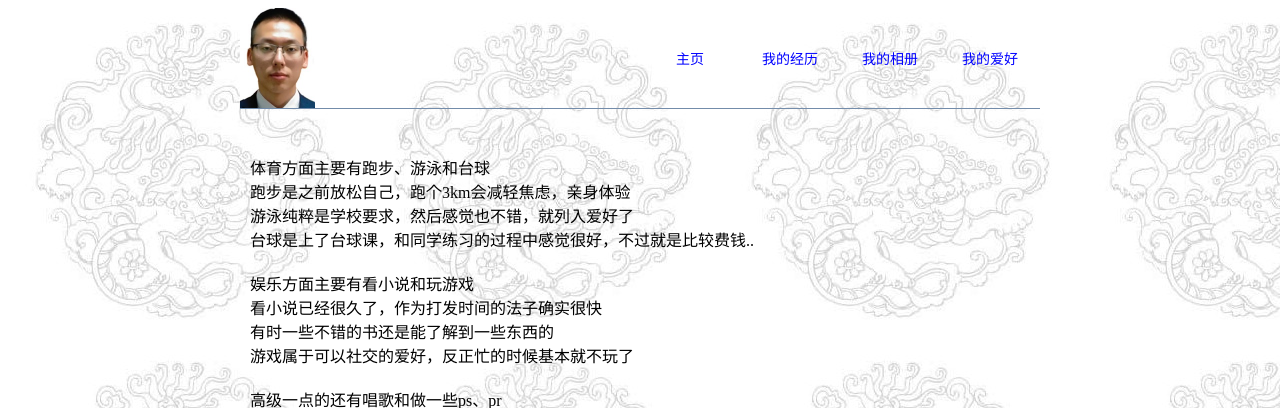
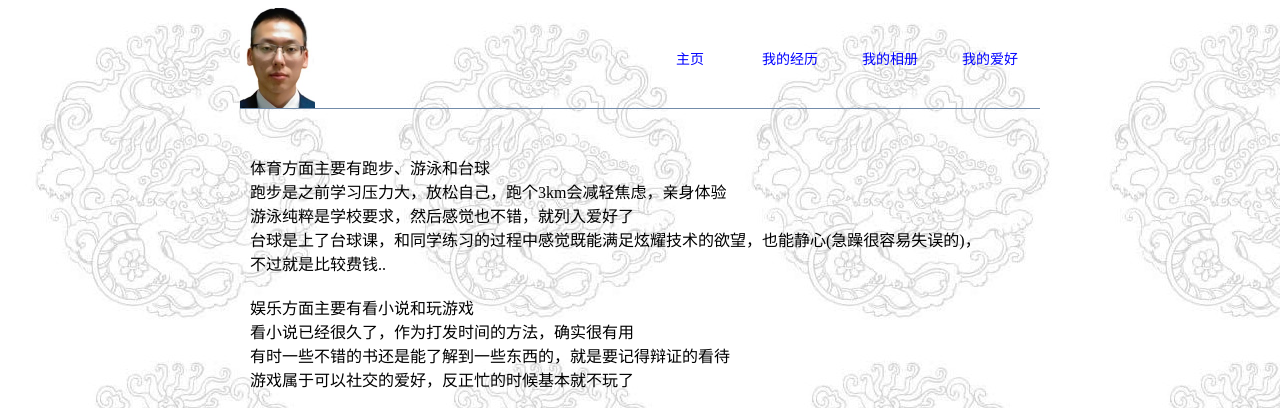
Before and after one commit to xuezz02/xuezz02.github.io, a plain HTML site: page hobby.html in a window 1280 px wide. Shown: the top 408 px of the page. Drawn offline with Linux system fonts and the light colour scheme.

Commit message:
Update hobby.html

```diff
--- a/hobby.html
+++ b/hobby.html
@@ -21,19 +21,19 @@
   <tr>
     <td><table width="760" border="0" cellspacing="10" cellpadding="0">
      <tr>
-        <td>
+       <td>
 	体育方面主要有跑步、游泳和台球<br>
-	跑步是之前放松自己，跑个3km会减轻焦虑，亲身体验<br>
+	跑步是之前学习压力大，放松自己，跑个3km会减轻焦虑，亲身体验<br>
 	游泳纯粹是学校要求，然后感觉也不错，就列入爱好了<br>
-	台球是上了台球课，和同学练习的过程中感觉很好，不过就是比较费钱..
+	台球是上了台球课，和同学练习的过程中感觉既能满足炫耀技术的欲望，也能静心(急躁很容易失误的)，不过就是比较费钱..
 </td>
 <tr>&nbsp</tr>
       </tr>
       <tr>
         <td>
 	娱乐方面主要有看小说和玩游戏<br>
-	看小说已经很久了，作为打发时间的法子确实很快<br>
-	有时一些不错的书还是能了解到一些东西的<br>
+	看小说已经很久了，作为打发时间的方法，确实很有用<br>
+	有时一些不错的书还是能了解到一些东西的，就是要记得辩证的看待<br>
 	游戏属于可以社交的爱好，反正忙的时候基本就不玩了
 </td>
 <tr>&nbsp</tr>
@@ -54,4 +54,6 @@
     <td> &nbsp</td>
   </tr>
 </table>
+<marquee loop = "3">邮箱也可以来信游戏好友的申请！
+<p align = "right" stytle ="color:black;fontsize:10px;">欢迎向我的邮箱<a href="mailto:xuezz20@163.com">xuezz20@163.com</a>来信交流</p>
 	</body>
```
